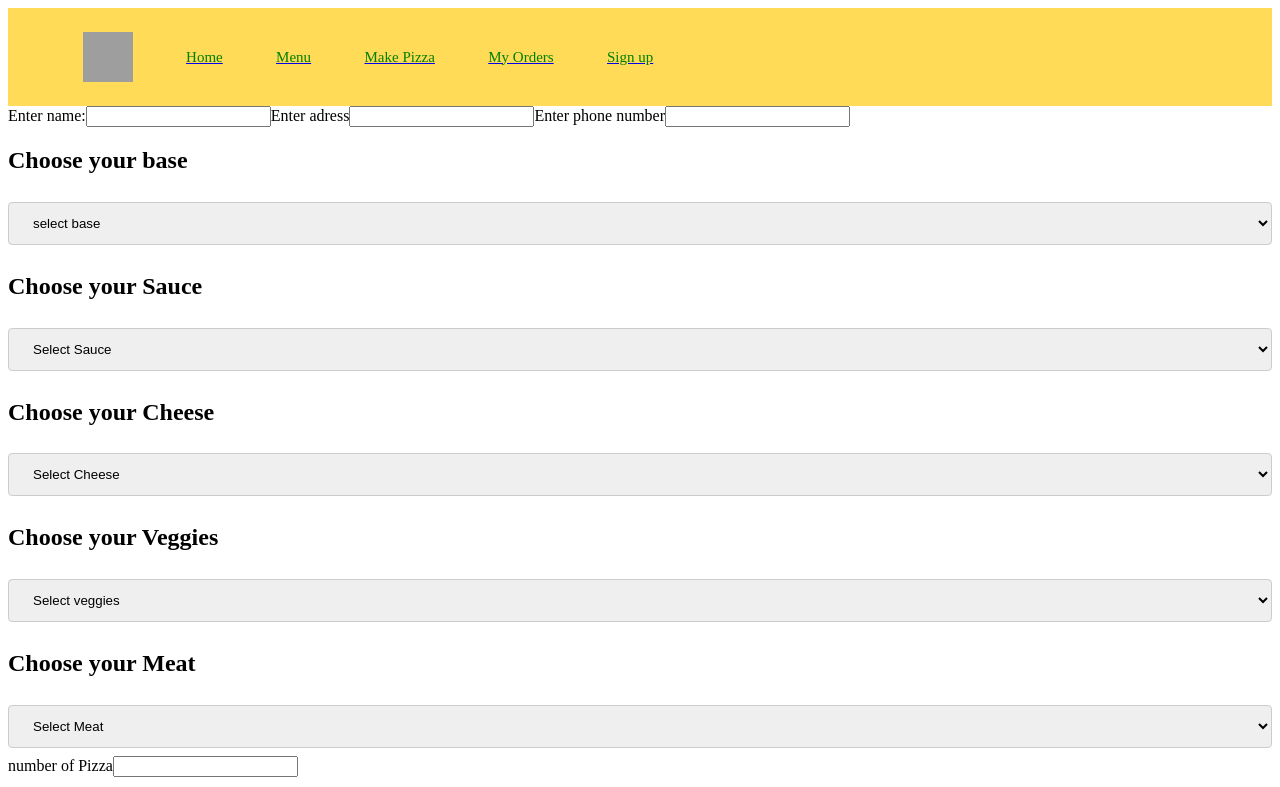
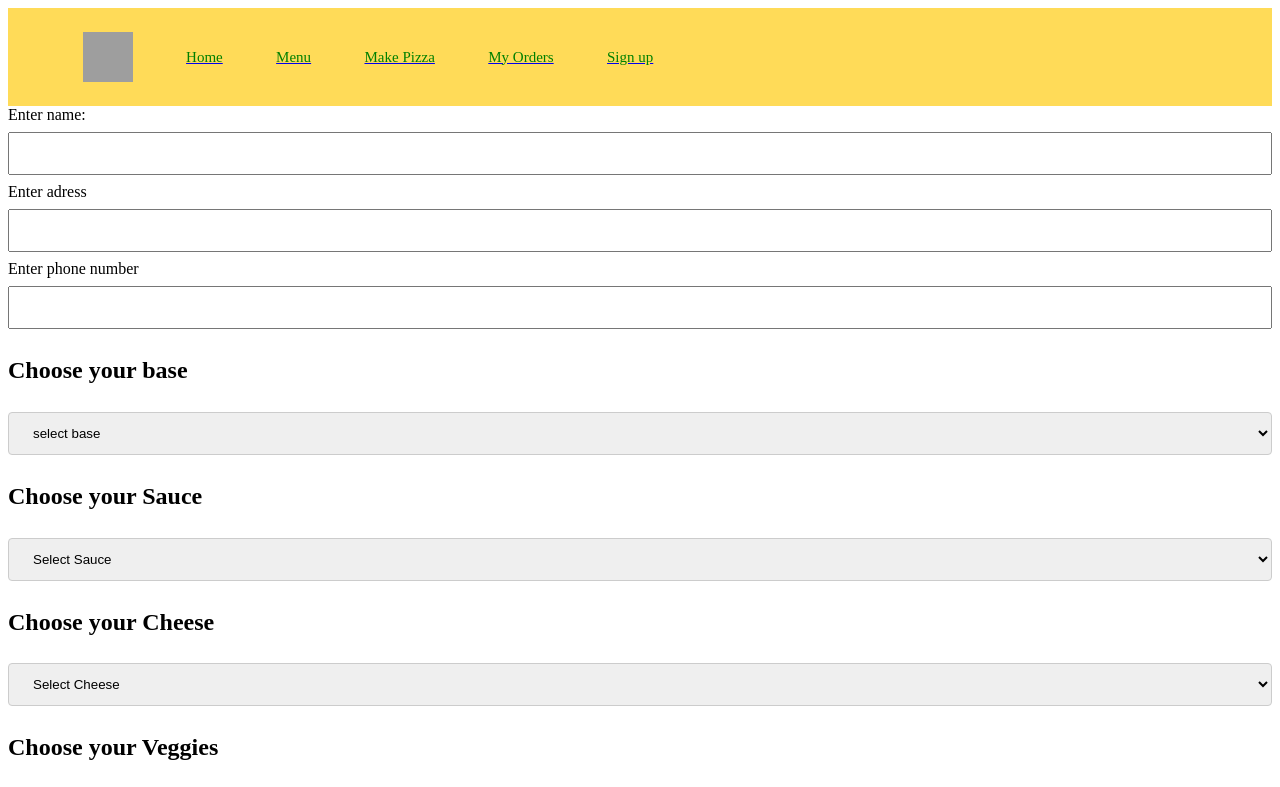
Before and after one commit to surya-nagarajan09/pizza_hackathon, a React (Create React App) app: page /Custom in a window 1280 px wide. Shown: the top 787 px of the page. Built offline with nearby package versions, Linux system fonts and the light colour scheme; grey boxes are pictures that could not be loaded.

Commit message:
3 files modified

```diff
--- a/src/Custom.js
+++ b/src/Custom.js
@@ -72,11 +72,16 @@ function Custom() {
       <div>
         <form onSubmit={handleSubmit}>
           <label>Enter name:</label>
-          <input onChange={handlename} value={name} />
+          <input className="output" onChange={handlename} value={name} />
           <label>Enter adress</label>
-          <input type="email" onChange={handleadress} value={adress} />
+          <input
+            className="output"
+            type="email"
+            onChange={handleadress}
+            value={adress}
+          />
           <label>Enter phone number</label>
-          <input onChange={handlephone} value={phone} />
+          <input className="output" onChange={handlephone} value={phone} />
 
           <h2>Choose your base</h2>
           <select onChange={handlebase} value={framework}>
@@ -128,8 +133,8 @@ function Custom() {
             <option value="Sausage">Sausage</option>
             <option value="Beef">Beef</option>
           </select>
-          <label>number of Pizza</label>
-          <input onChange={handleqty} value={qty} />
+          <label className="output">Number of Pizza</label>
+          <input  type="number"className="output"onChange={handleqty} value={qty} />
           <p />
 
           <br />
--- a/src/Signup.js
+++ b/src/Signup.js
@@ -65,7 +65,7 @@ function Signup() {
           placeholder="enter adress"
         />
         <label>Zip code</label>
-        <input
+        <input className="output"
           type="number"
           placeholder="Enter code"
           onChange={e => handle(e)}
@@ -73,14 +73,14 @@ function Signup() {
           value={data.code}
         />
         <p>Email adress</p>
-        <input
+        <input className="output"
           placeholder="Enter email"
           onChange={e => handle(e)}
           id="email"
           value={data.email}
         />
         <p>Passcode</p>
-        <input
+        <input className="output"
           type="password"
           placeholder="Enter passcode"
           onChange={e => handle(e)}
@@ -88,7 +88,7 @@ function Signup() {
           value={data.passcode}
         />
         <p>Phone number</p>
-        <input
+        <input className="output"
           type="number"
           placeholder="Enter mobile number"
           onChange={e => handle(e)}
--- a/src/style.css
+++ b/src/style.css
@@ -118,3 +118,9 @@ button:hover {
   background-color: #4CAF50;
   color: white;
 }
+.output{
+  width: 100%;
+  padding: 12px 20px;
+  margin: 8px 0;
+  box-sizing: border-box;
+}
```
